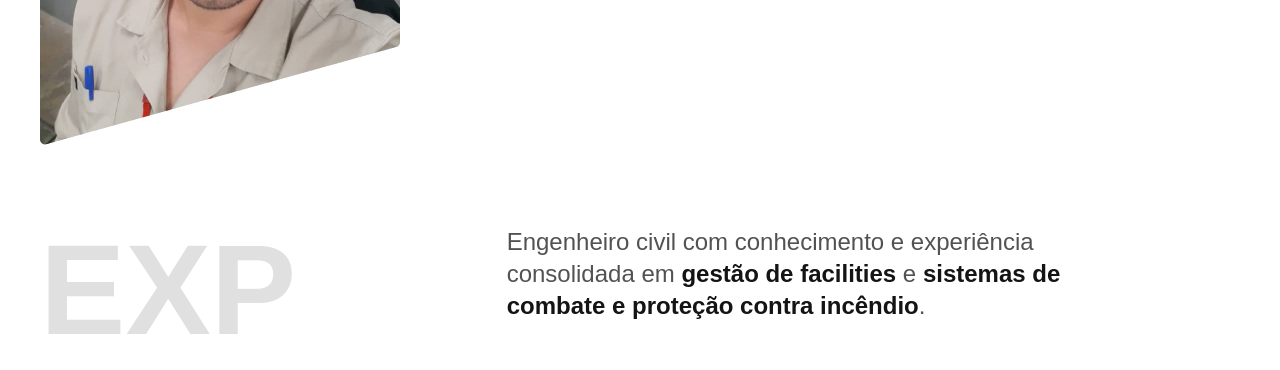
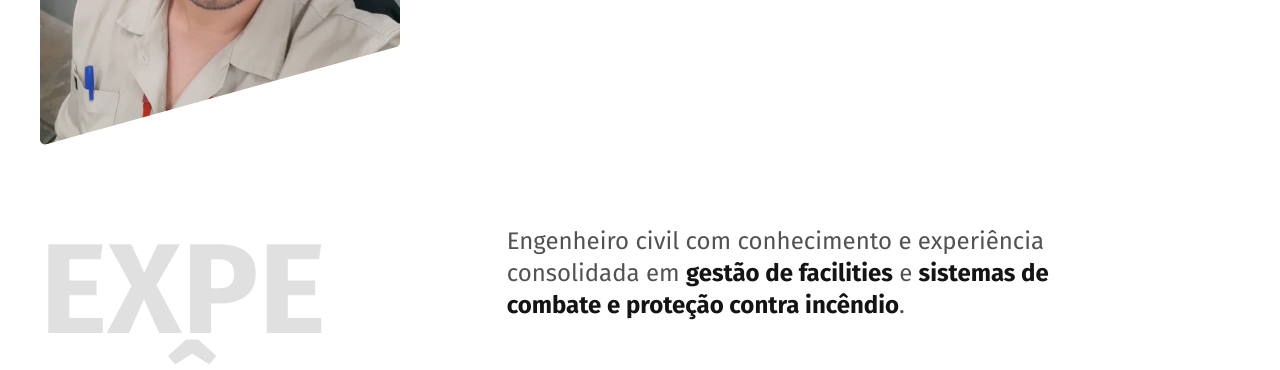
Before and after one commit to mateusdaniel166/mateusdaniel166.github.io, a plain HTML site: page index.html in a window 1280 px wide. Shown: the part 540-910 px from the top of the page. Drawn offline with Linux system fonts and the light colour scheme.

Commit message:
google fonts

```diff
--- a/index.html
+++ b/index.html
@@ -8,6 +8,10 @@
   <title>Mateus - Engenheiro Civil</title>
   <link rel="stylesheet" href="./css/style.min.css">
   <link rel="icon" href="./img/favicon.svg" type="image/svg+xml">
+
+  <link rel="preconnect" href="https://fonts.googleapis.com">
+  <link rel="preconnect" href="https://fonts.gstatic.com" crossorigin>
+  <link href="https://fonts.googleapis.com/css2?family=Berkshire+Swash&family=Fira+Sans:wght@400;700&family=Josefin+Sans&display=swap" rel="stylesheet">
 </head>
 
 <body>
```
